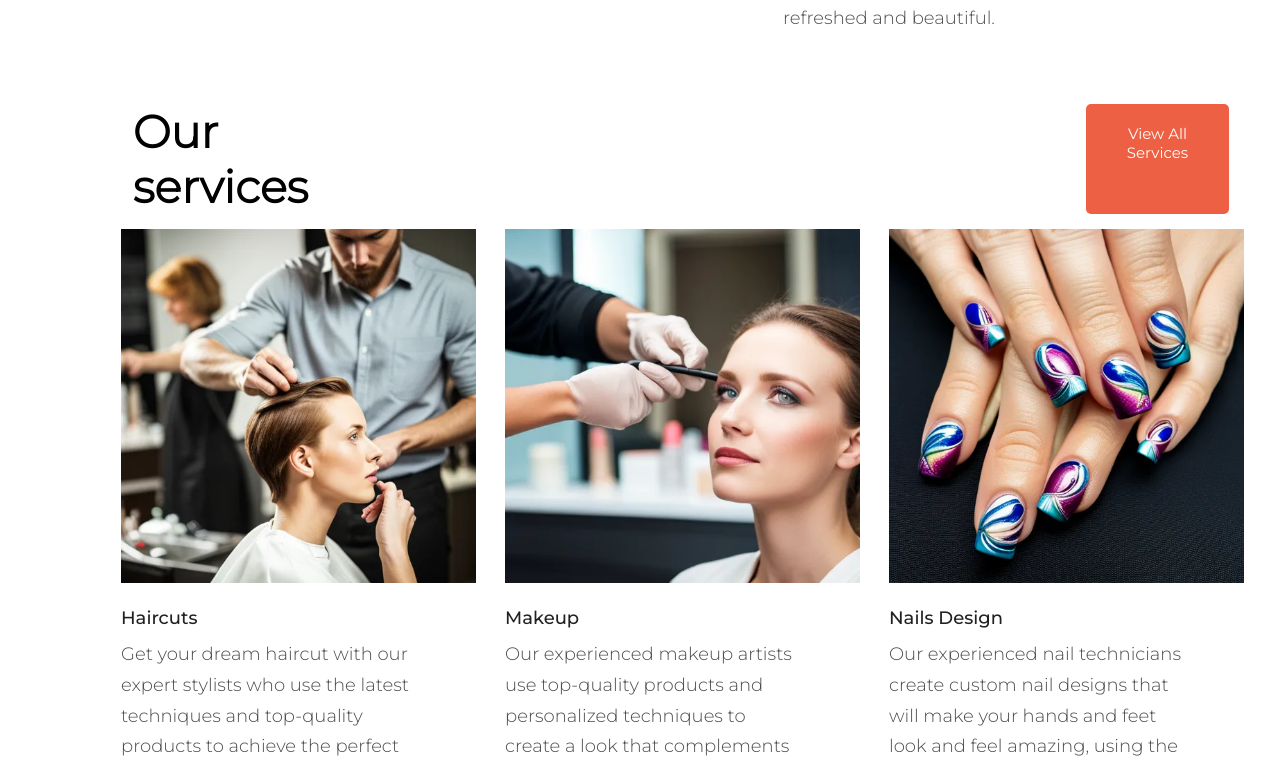
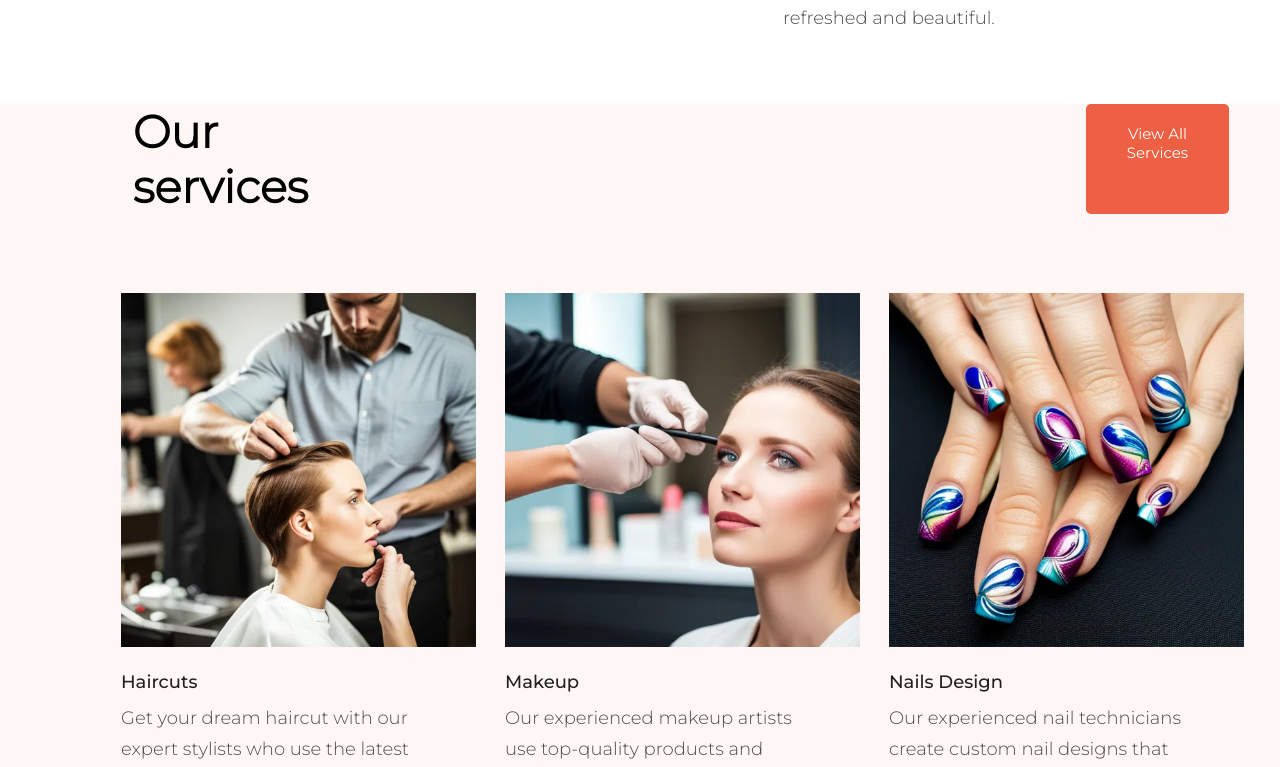
Before and after one commit to nadiahosisy/Beauty-Salon, a React (Vite) app: page /Home in a window 1280 px wide. Shown: the part 1302-2069 px from the top of the page. Built offline with nearby package versions, Linux system fonts and the light colour scheme.

Commit message:
fixed width

```diff
--- a/src/style/home-page.css
+++ b/src/style/home-page.css
@@ -82,16 +82,16 @@
 }
 .main-container-services-div {
   display: flex;
+  background-color: #fff7f6;
   justify-content: center;
   align-items: center;
-
   margin-left: 10rem;
   margin: 0 auto;
 }
 .heading-container-home {
   display: flex;
   flex-direction: row;
-  margin-bottom: 30px;
+  padding-bottom: 4em;
   margin: 0 auto;
 }
 .heading-title-home-page {
```
